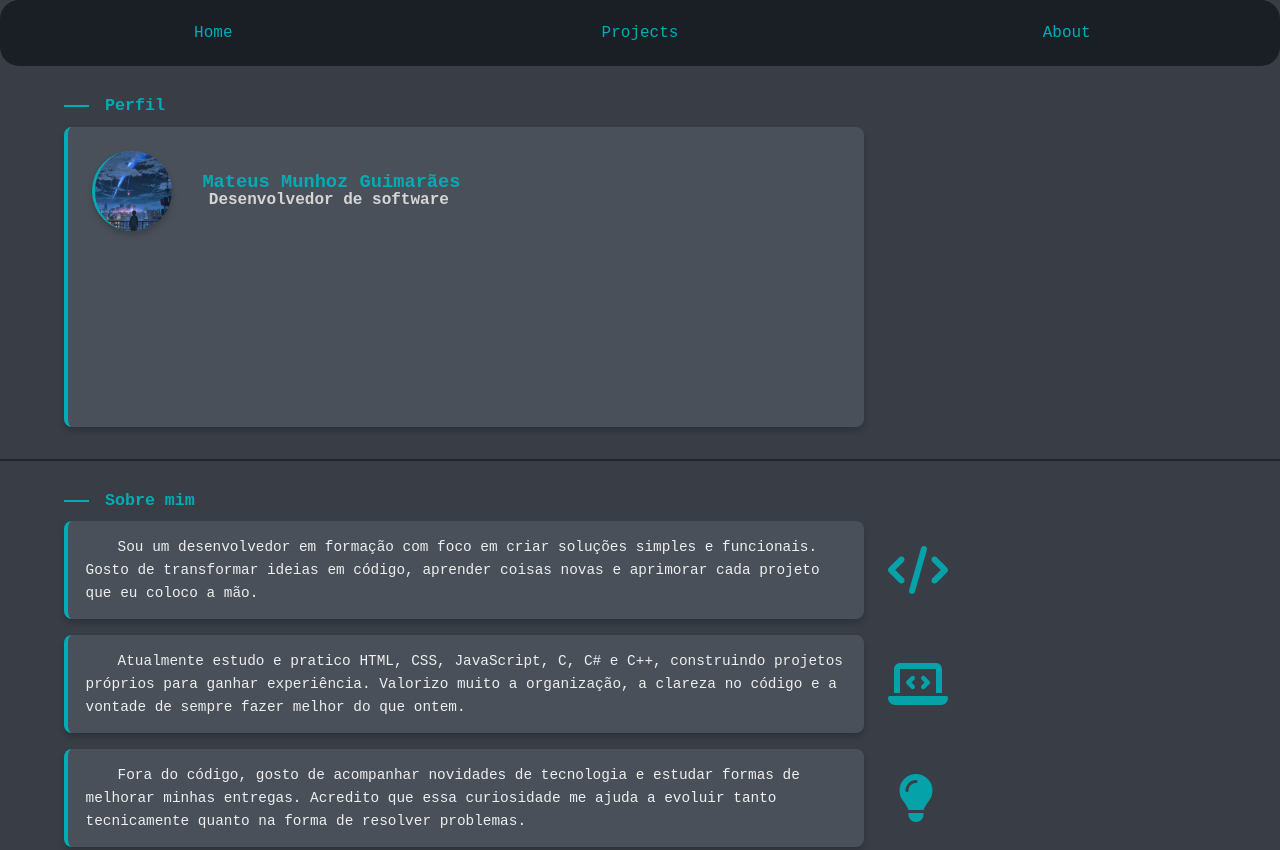
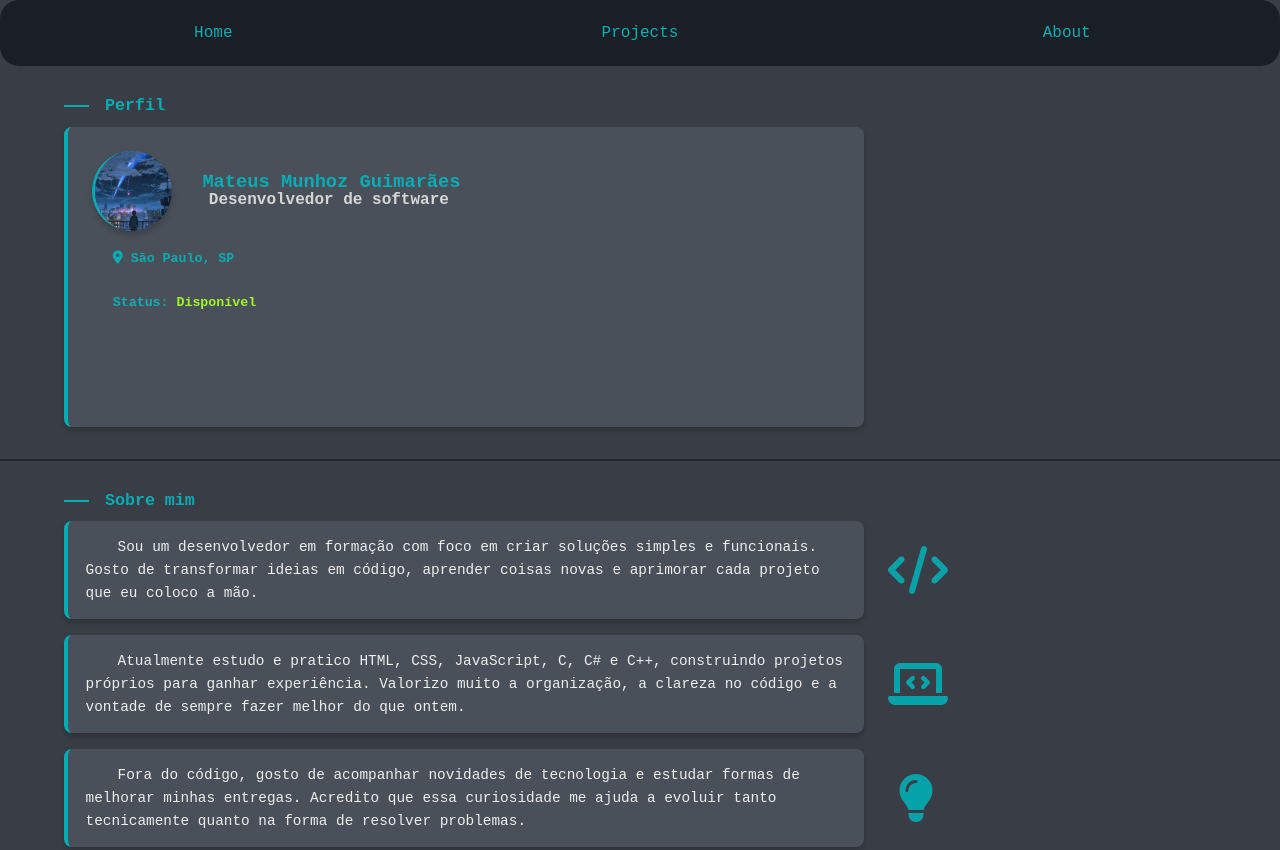
Before and after one commit to MateusMunhoz/portfolioOnline, a website: page about.html in a window 1280 px wide. Shown: the top 850 px of the page. Drawn offline with nearby package versions, Linux system fonts and the light colour scheme.

Commit message:
Alteração da seção de perfil

```diff
--- a/about.html
+++ b/about.html
@@ -28,8 +28,9 @@
                         <h3>Mateus Munhoz Guimarães</h3>
                         <h4>Desenvolvedor de software</h4>
                     </div>
-
                 </div>
+                <h5 class="location"><i class="fa-solid fa-location-dot"></i>São Paulo, SP</h5>
+                <h5 class="status">Status: <span> Disponível </span></h5>
             </div>
         </div>
         <div class="sobreMim">
--- a/styleMain.css
+++ b/styleMain.css
@@ -334,7 +334,7 @@ a:visited {
 .profileContainer{
     background-color: #4a5059;
     display: flex;
-    flex-direction: row;
+    flex-direction: column;
     min-height: 300px;
     max-width: 800px;
     border-radius: 8px;
@@ -342,7 +342,24 @@ a:visited {
     padding: 1.5rem;
     box-shadow: 0 4px 6px rgba(0, 0, 0, 0.2);
     align-items: flex-start;
+}
 
+.location{
+    color: #00ADB5;
+    padding: 1.3rem;
+}
+
+.status{
+    color: #00ADB5;
+    padding: 0.5rem 1.3rem 1.3rem 1.3rem;
+}
+
+.status span{
+    color: #a0f827;
+}
+
+.fa-location-dot{
+    margin-right: 0.5rem;
 }
 
 .profileContainer h3{
```
Also changed, not shown: 1 other file.
